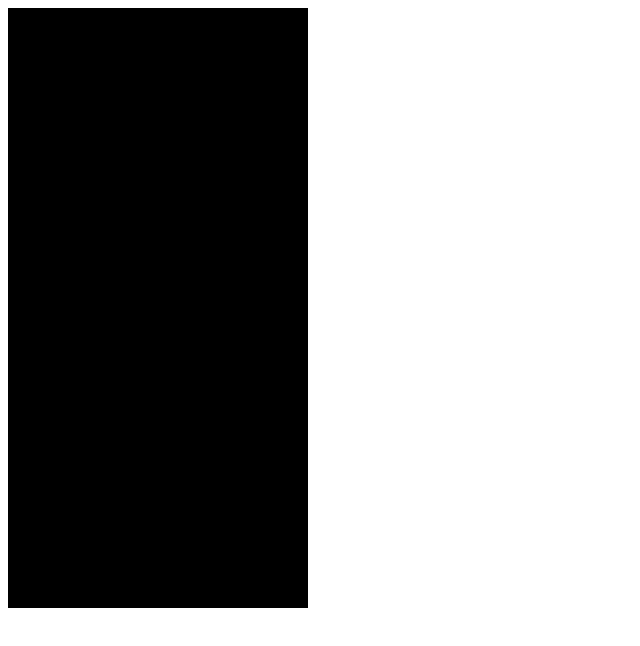
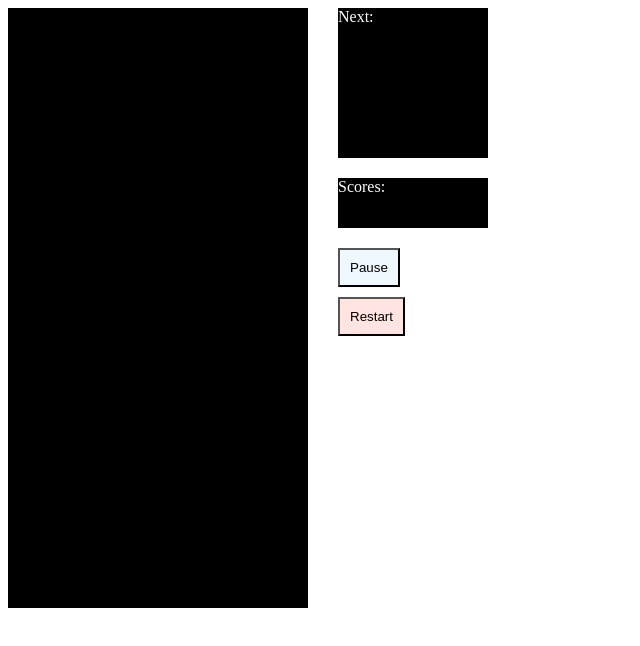
Before and after one commit to illia-shevchenko/tetris, a website: page app/index.html in a window 1280 px wide. Shown: the whole page, without its empty margins (0-640 px from the left). Drawn offline with Linux system fonts and the light colour scheme.

Commit message:
1. Addsome controls 2. Addstyles. 3. Move color style to a separate css file

```diff
--- a/app/index.html
+++ b/app/index.html
@@ -4,9 +4,19 @@
     <meta charset="UTF-8">
     <title>My cool tested tetris</title>
     <link rel="stylesheet" href="styles/index.css">
+    <link rel="stylesheet" href="styles/colors.css">
 </head>
 <body>
     <div class="canvas" id="canvas"></div>
+    <div class="controls">
+        <div class="next" id="next">Next: </div>
+        <div class="score" id="score">Scores: </div>
+        <div class="buttons">
+            <button class="control pause" id="pause">Pause</button>
+            <button class="control restart" id="restart">Restart</button>
+            <!--<button>Save</button>-->
+        </div>
+    </div>
     <script data-main="main" src="lib/requirejs/require.js"></script>
 </body>
 </html>
--- /dev/null
+++ b/app/styles/colors.css
@@ -0,0 +1,27 @@
+.figure-1 {
+    background-color: blue;
+}
+
+.figure-2 {
+    background-color: yellow;
+}
+
+.figure-3 {
+    background-color: green;
+}
+
+.figure-4 {
+    background-color: darkgreen;
+}
+
+.figure-5 {
+    background-color: red;
+}
+
+.figure-6 {
+    background-color: orangered;
+}
+
+.figure-7 {
+    background-color: darkorange;
+}
--- a/app/styles/index.css
+++ b/app/styles/index.css
@@ -3,6 +3,7 @@
     height: 600px;
     background-color: black;
     overflow: hidden;
+    float: left;;
 }
 
 .container {
@@ -13,30 +14,39 @@
     position: absolute;
 }
 
-.figure-1 {
-    background-color: blue;
+.controls {
+    float: left;
+    padding-left: 30px;
 }
 
-.figure-2 {
-    background-color: yellow;
+.controls > div {
+    margin-bottom: 20px;
 }
 
-.figure-3 {
-    background-color: green;
+.score {
+    width: 150px;
+    height: 50px;
+    background-color: black;
+    color: white;
 }
 
-.figure-4 {
-    background-color: darkgreen;
+.next {
+    width: 150px;
+    height: 150px;
+    background-color: black;
+    color: white;
 }
 
-.figure-5 {
-    background-color: red;
+.control {
+    padding: 10px;
+    display: block;
+    margin-bottom: 10px;
 }
 
-.figure-6 {
-    background-color: orangered;
+.control.pause {
+    background-color: aliceblue;
 }
 
-.figure-7 {
-    background-color: darkorange;
+.control.restart {
+    background-color: mistyrose;
 }
```
